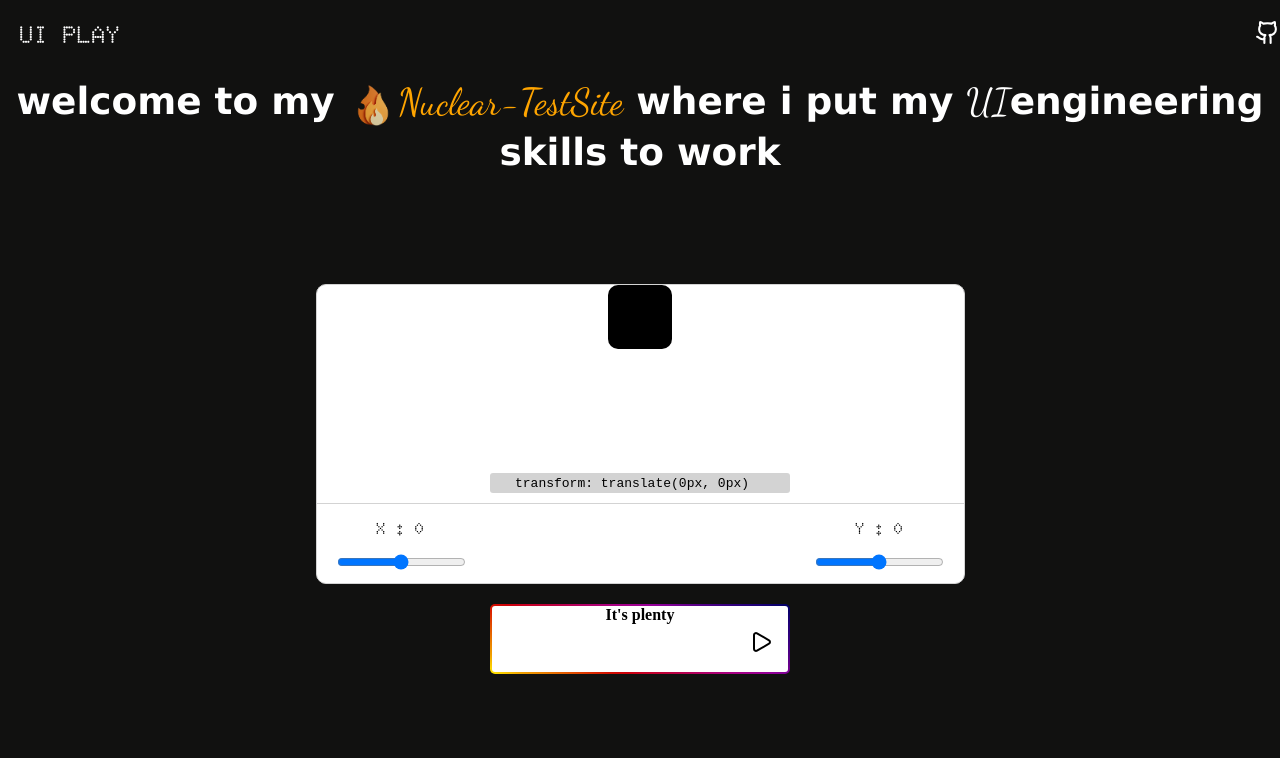
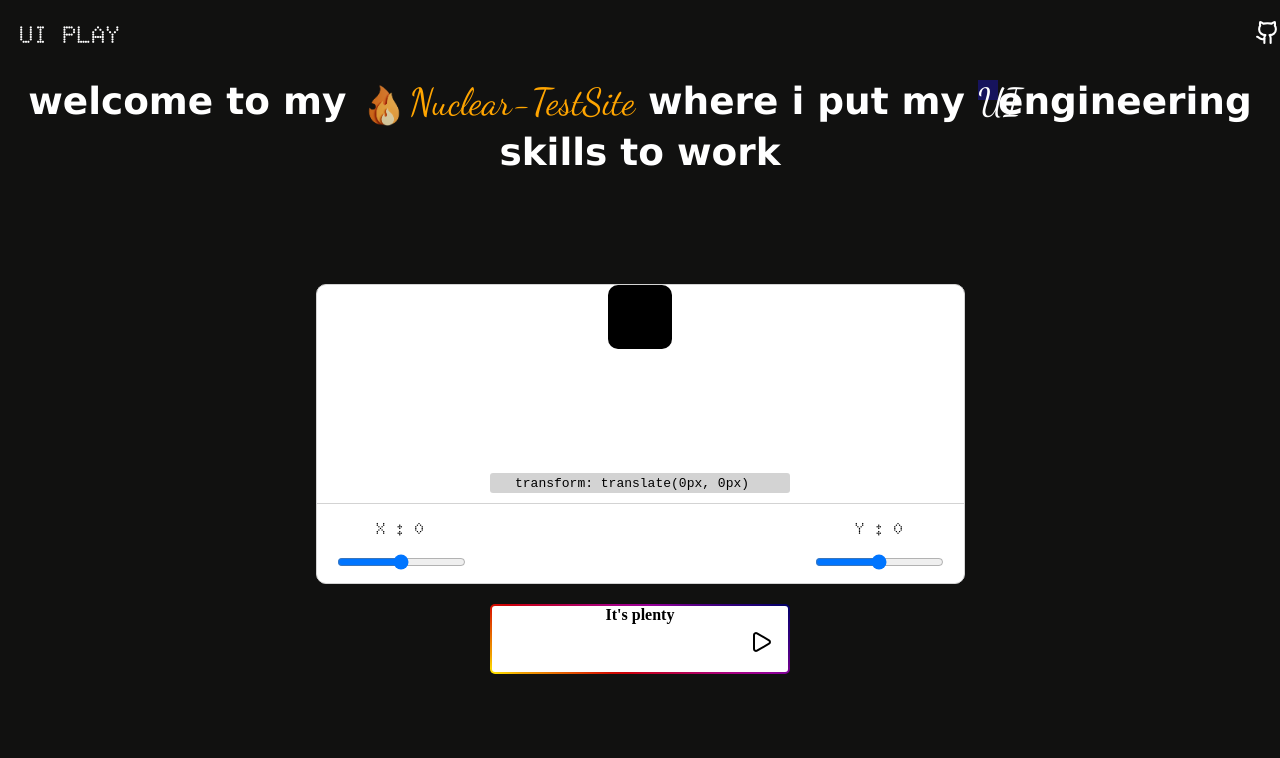
Before and after one commit to Genesispro-maker/ui-playground, a React (Vite) app in the folder ui/: page / in a window 1280 px wide. Shown: the top 758 px of the page. Built offline with nearby package versions, Linux system fonts and the light colour scheme.

Commit message:
Update global.css

```diff
--- a/ui/src/global.css
+++ b/ui/src/global.css
@@ -60,6 +60,13 @@ body{
   float: left;
 }
 
+.UI{
+  display: block;
+  width: 20px;
+  height: 20px;
+  background-color: hsla(243 82% 46.3% / 0.38);
+}
+
 @media (max-width: 500px) and (min-width: 300px) and (orientation: portrait){
   .herotext{
     display: inline-block;
```
